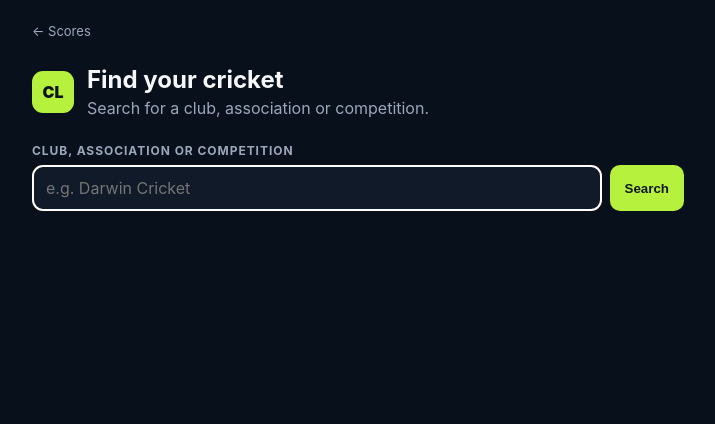
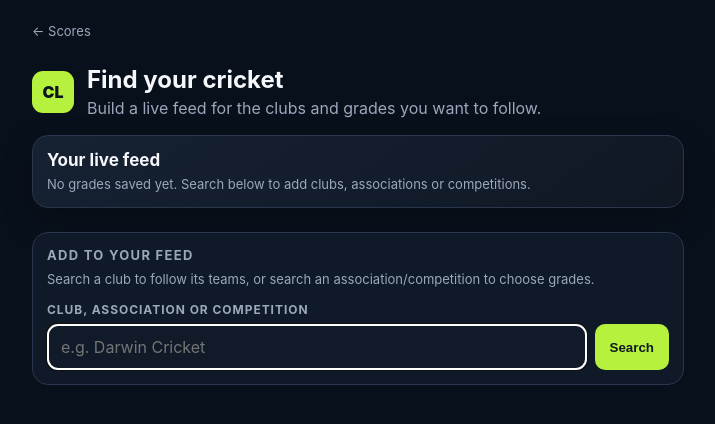
Before and after one commit to durtSIan/carnival-live, a Flask app: page /setup in a window 1280 px wide. Shown: the top 424 px of the page, without its empty margins (282-997 px from the left). Run offline with Flask 3, Linux system fonts and the light colour scheme.

Commit message:
Reorganize setup feed screen

```diff
--- a/static/setup.css
+++ b/static/setup.css
@@ -82,6 +82,7 @@ button:disabled {
 .primary-action {
   display: inline-flex;
   align-items: center;
+  justify-content: center;
   min-height: 42px;
   padding: 0 15px;
   border-radius: 10px;
@@ -91,10 +92,34 @@ button:disabled {
   text-decoration: none;
 }
 
+.feed-summary {
+  display: flex;
+  align-items: center;
+  justify-content: space-between;
+  gap: 14px;
+  margin: -8px 0 24px;
+  padding: 14px;
+  border: 1px solid var(--line);
+  border-radius: 16px;
+  background: linear-gradient(145deg, #162132, #101824);
+  box-shadow: 0 12px 32px #0003;
+}
+.feed-summary h2 { margin: 0 0 5px; color: var(--ink); font-size: 17px; letter-spacing: 0; text-transform: none; }
+.feed-summary p { margin: 0; color: var(--muted); font-size: 13px; line-height: 1.4; }
+.feed-summary .primary-action { flex: none; min-height: 46px; }
+.add-feed {
+  margin-top: 0;
+  padding: 14px;
+  border: 1px solid var(--line);
+  border-radius: 16px;
+  background: #0f1927;
+}
+.add-feed h2 { margin-top: 0; }
 .search-form > div { display: grid; grid-template-columns: 1fr auto; gap: 8px; }
 section { margin-top: 28px; }
 h2 { font-size: 13px; letter-spacing: .1em; text-transform: uppercase; color: var(--muted); }
-.hint { margin: -12px 0 12px; color: var(--muted); font-size: 13px; }
+.hint { margin: -12px 0 12px; color: var(--muted); font-size: 13px; line-height: 1.4; }
+.add-feed .hint { margin: -4px 0 14px; }
 .feed-filter-form {
   display: grid;
   gap: 8px;
@@ -177,6 +202,8 @@ h2 { font-size: 13px; letter-spacing: .1em; text-transform: uppercase; color: va
 .advanced label { margin: 0; }
 
 @media (max-width: 430px) {
+  .feed-summary { align-items: stretch; flex-direction: column; }
+  .feed-summary .primary-action { width: 100%; }
   .search-form > div, .feed-filter-form > div { grid-template-columns: 1fr; }
   .search-form button, .feed-filter-form button { width: 100%; }
   .grade { align-items: flex-start; }
--- a/templates/setup_search.html
+++ b/templates/setup_search.html
@@ -22,17 +22,27 @@
       <span class="mark">CL</span>
       <div>
         <h1>Find your cricket</h1>
-        <p>Search for a club, association or competition.</p>
+        <p>Build a live feed for the clubs and grades you want to follow.</p>
       </div>
     </header>
 
+    <section class="feed-summary">
+      <div>
+        <h2>Your live feed</h2>
         {% if favourites %}
-      <div class="setup-actions">
-        <a class="primary-action" href="{{ url_for('dashboard') }}">Go to live scores</a>
-        <span>{{ favourites|length }} favourite{% if favourites|length != 1 %}s{% endif %} saved</span>
+          <p>{{ favourites|length }} grade{% if favourites|length != 1 %}s{% endif %}{% if club_filters %} · {{ club_filters|length }} club/team filter{% if club_filters|length != 1 %}s{% endif %}{% endif %}</p>
+        {% else %}
+          <p>No grades saved yet. Search below to add clubs, associations or competitions.</p>
+        {% endif %}
       </div>
+      {% if favourites %}
+        <a class="primary-action" href="{{ url_for('dashboard') }}">View live scores</a>
       {% endif %}
+    </section>
 
+    <section class="add-feed">
+      <h2>Add to your feed</h2>
+      <p class="hint">Search a club to follow its teams, or search an association/competition to choose grades.</p>
       <form class="search-form" method="get">
         <label for="q">Club, association or competition</label>
         <div>
@@ -40,6 +50,7 @@
           <button>Search</button>
         </div>
       </form>
+    </section>
 
     {% if error %}
       <p class="message error">{{ error }}</p>
@@ -72,11 +83,15 @@
       </section>
     {% endif %}
 
-    {% if favourites %}
+    {% if favourites or club_filters %}
       <section>
-        <h2>Favourites</h2>
+        <h2>Saved clubs / teams</h2>
         <p class="hint">
-          The scores screen will search all saved favourite grades together{% if club_filters %}, filtered to {{ club_filter }}{% endif %}.
+          {% if club_filters %}
+            Live scores will only show matches involving these clubs or teams.
+          {% else %}
+            No club filter is active, so all matches in the saved grades will show.
+          {% endif %}
         </p>
         <form class="feed-filter-form" method="post" action="{{ url_for('save_feed_filter') }}">
           <label for="club_filter">Add club/team filter</label>
@@ -84,10 +99,9 @@
             <input id="club_filter" name="club_filter" placeholder="e.g. Palmerston or PINT">
             <button>Add filter</button>
             {% if club_filters %}
-              <button class="remove-button" name="club_filter" value="">Clear</button>
+              <button class="remove-button" name="club_filter" value="">Clear all</button>
             {% endif %}
           </div>
-          <small>Leave blank to show every match in your saved grades.</small>
         </form>
         {% if club_filters %}
           <div class="filter-list" aria-label="Saved club filters">
@@ -100,6 +114,13 @@
             {% endfor %}
           </div>
         {% endif %}
+      </section>
+    {% endif %}
+
+    {% if favourites %}
+      <section>
+        <h2>Saved grades</h2>
+        <p class="hint">The scores screen will search all saved favourite grades together{% if club_filters %}, filtered to {{ club_filter }}{% endif %}.</p>
         <div class="results">
           {% for item in favourites %}
             <div class="favourite-row">
```
Also changed, not shown: tests/test_app.py (+3 -1 lines). Lines whose indentation alone changed are shown as unchanged.
